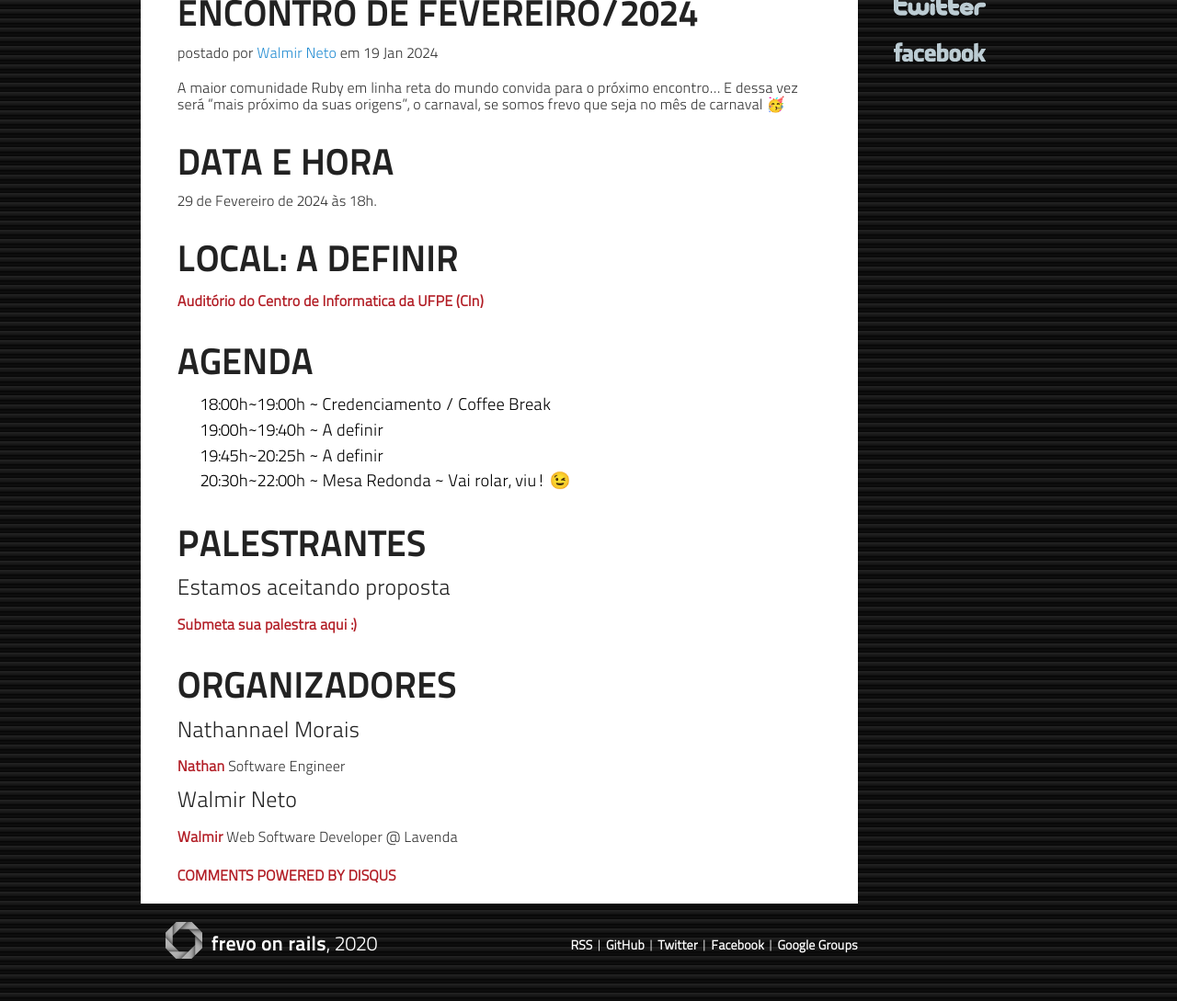
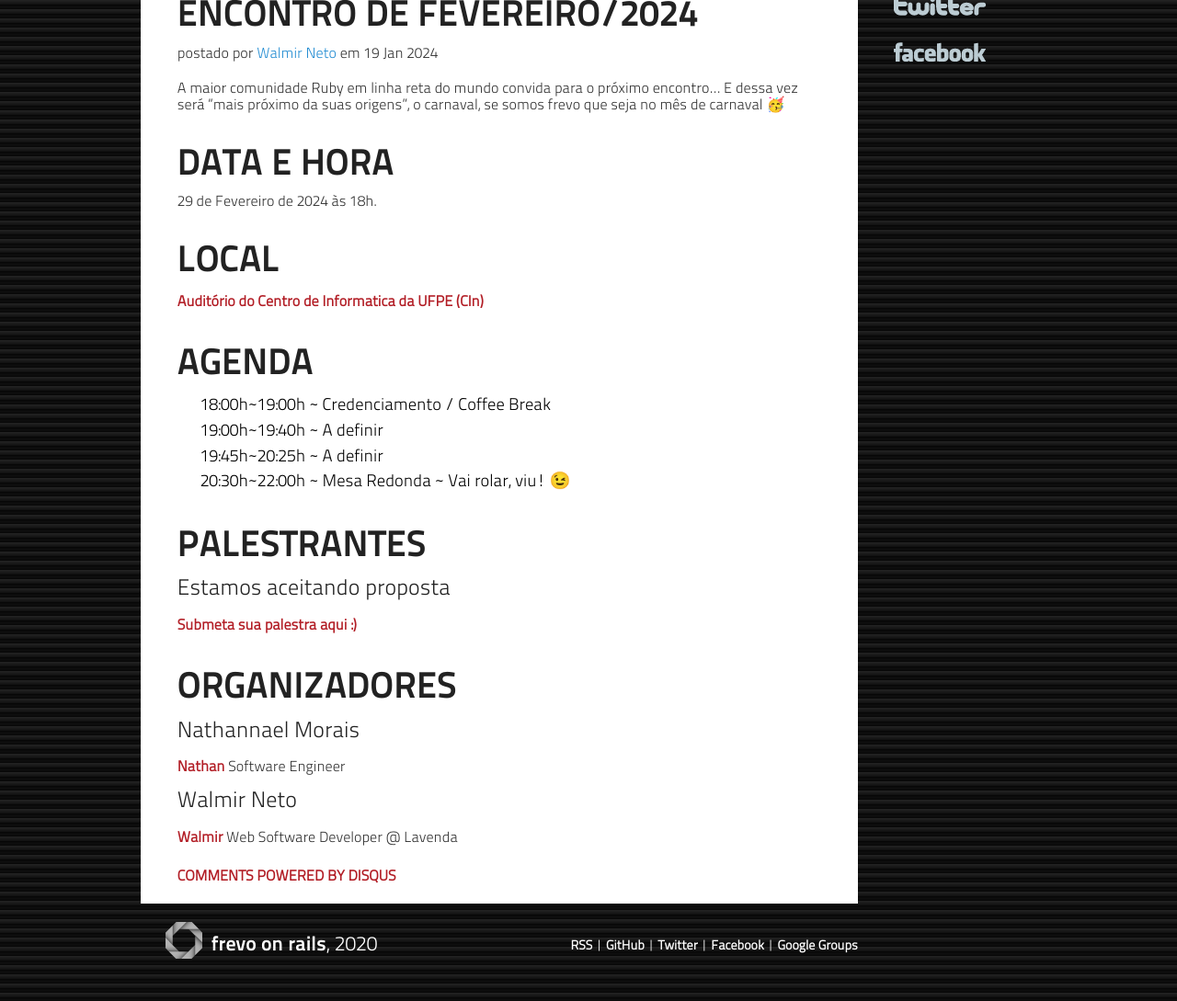
Before and after one commit to frevo-on-rails/frevo-on-rails.github.com, a Jekyll site: the page built from _posts/2024-02-29-encontro-de-fevereiro-2024.markdown, in a window 1280 px wide. Shown: the part 320-1409 px from the top of the page at 92% size. Built offline with Jekyll 4.4.1, drawn with Linux system fonts in a browser that asks for light colours; nearby versions of some CDN libraries; comment, search, counter and statistics services are not loaded.

Commit message:
Update 2024-02-29-encontro-de-fevereiro-2024.markdown

```diff
--- a/_posts/2024-02-29-encontro-de-fevereiro-2024.markdown
+++ b/_posts/2024-02-29-encontro-de-fevereiro-2024.markdown
@@ -12,7 +12,7 @@ A maior comunidade Ruby em linha reta do mundo convida para o próximo encontro.
 
 29 de Fevereiro de 2024 às 18h.
 
-## Local: A definir
+## Local
 
 [Auditório do Centro de Informatica da UFPE (CIn)](https://maps.app.goo.gl/jAPMxzx9W6kfDUDz7)
 
```
